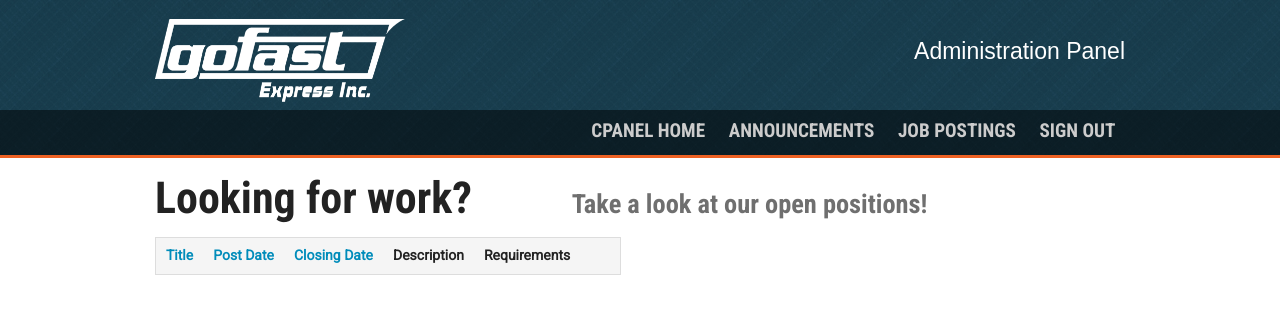
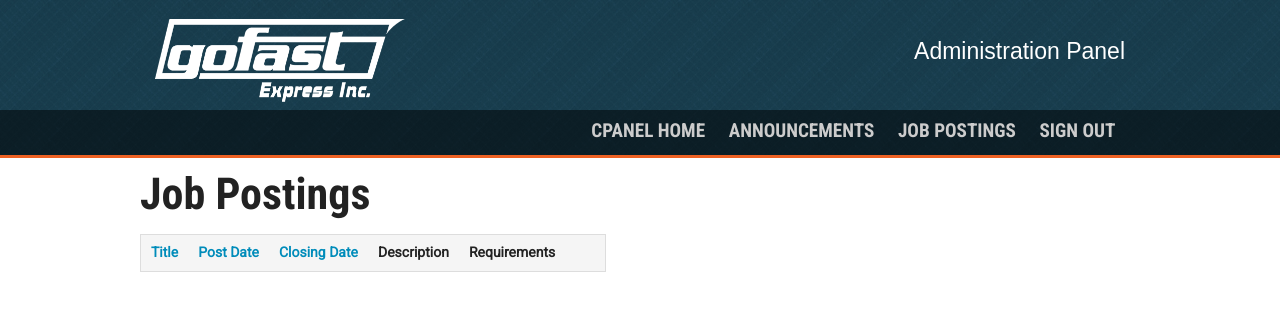
Before and after one commit to somaij/gofast-cake, a CakePHP app: the page made by app/Plugin/Admin/View/Jobs/index.ctp in a window 1280 px wide. Shown: the top 314 px of the page. Run offline with PHP 8.4 and a stand-in for CakePHP, Linux system fonts and the light colour scheme; the template is opened without the code that fills it, so the values that code supplies are empty; some libraries are stand-ins or nearby versions; some web fonts are replaced.

Commit message:
changed h1

```diff
--- a/app/Plugin/Admin/View/Jobs/index.ctp
+++ b/app/Plugin/Admin/View/Jobs/index.ctp
@@ -1,13 +1,5 @@
 <div class="row">
-  <div class="small-12 columns">
-    <div class="row">
-      <div class="large-5 columns">
-        <h1>Looking for work?</h1>
-      </div>
-      <div class="large-7 columns">
-        <h1><small>Take a look at our open positions!</small></h1>
-      </div>
-    </div>
+  <h1>Job Postings</h1>
 
     <table>
       <thead>
```
